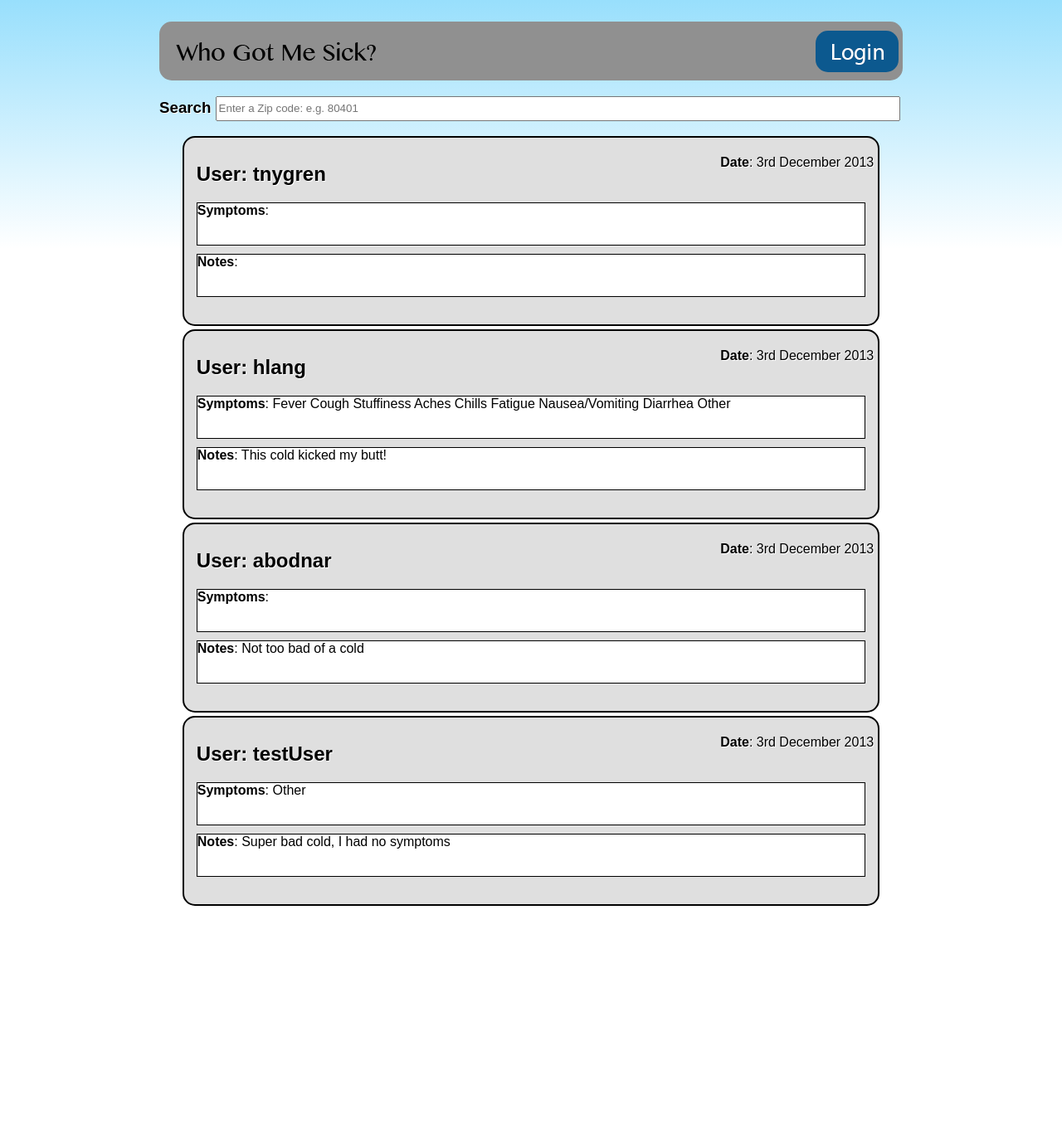
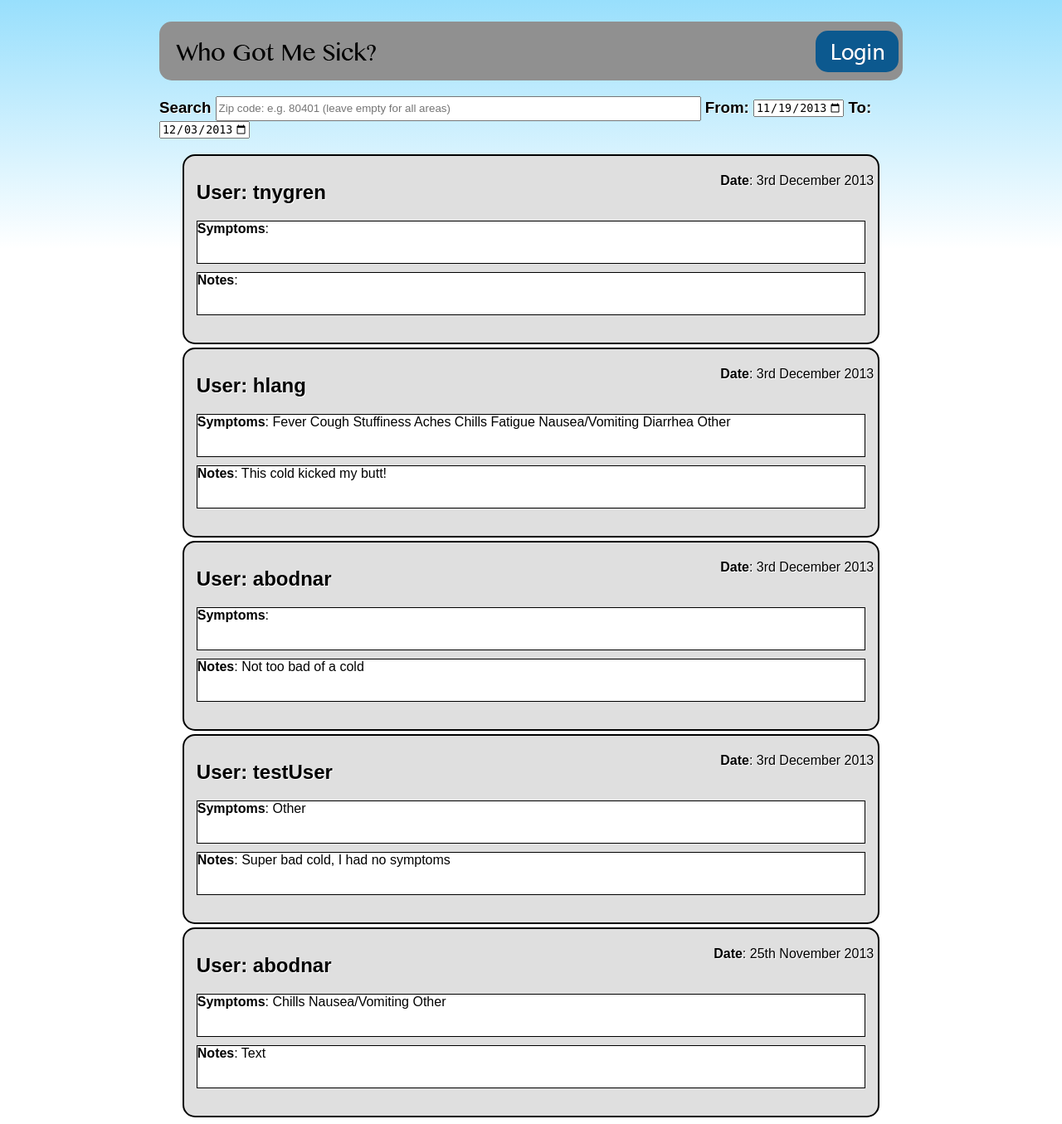
Before and after one commit to timmNygren/whoGotMeSick, a PHP site: page / in a window 1280 px wide. Shown: the whole page at 83% size. Before the commit the page ends 1092 px from the top, so only its background shows below. Run offline with PHP 8.4, Linux system fonts and the light colour scheme; data comes from the database, SQL or seed files in the repository.

Commit message:
Search by zip and between a time frame now works. changes to the database as well

```diff
--- a/index.php
+++ b/index.php
@@ -1,17 +1,39 @@
 <?php
 	session_start();
-
+	date_default_timezone_set('America/Denver');
 	include('dbcontrol.php');
 
 	if (isset($_GET)) {
 		if (empty($_GET['searchTerm'])) {
-			$search_query = "select * from users, reports where user_id=users.id;";
+			$search_query = "select * from users, reports where user_id=users.id ";
+			$search = "";
 		}
 		else {
-			$search_query = "select * from users, reports where user_id=users.id and zip_code=\"".$_GET['searchTerm']."\";";
-			unset($_GET);
+			$search_query = "select * from users, reports where user_id=users.id and zip_code=\"".$_GET['searchTerm']."\" ";
+			$search = $_GET['searchTerm'];
+			// unset($_POST['searchTerm']);
 		}
 
+		$defaultPreviousTime = mktime(12, 0, 0, date('m'), date('d')-14, date('Y'));
+
+		if (empty($_GET['d1'])) {
+			$previousDate = date('Y-m-d', $defaultPreviousTime);
+		} else {
+			$previousDate = $_GET['d1'];
+		}
+
+		if (empty($_GET['d2'])) {
+			$maxDate = date('Y-m-d');
+		} else {
+			$maxDate = $_GET['d2'];
+		}
+
+		if (strtotime($previousDate) > strtotime($maxDate)) {
+			$previousDate = date('Y-m-d', $defaultPreviousTime);
+			$maxDate = $maxDate;
+		}
+
+		$search_query = $search_query.'and reports.report_date between "'.$previousDate.'" and "'.$maxDate.'" order by reports.report_date desc;';
 	}
 
 ?>
@@ -67,7 +89,11 @@
 	<article class="search">
 		<form action="index.php" method="get">
 			<h3>Search
-			<input type="text" name="searchTerm" size="100%" placeholder="Enter a Zip code: e.g. 80401" pattern="\d\d\d\d\d" style="height:30px">
+			<input type="text" name="searchTerm" size="70%" placeholder="Zip code: e.g. 80401 (leave empty for all areas)" value="<?php echo $search; ?>" pattern="\d\d\d\d\d" style="height:30px">
+			<?php
+				// $defaultPreviousTime = mktime(12, 0, 0, date('m'), date('d')-14, date('Y'));
+				echo 'From: <input type="date" name="d1" value="'.$previousDate.'" max="'.$maxDate.'">  To: <input type="date" name="d2" value="'.$maxDate.'" max="'.date('Y-m-d').'">';
+			?>
 			</h3>
 		</form>
 	</article>
@@ -110,11 +136,14 @@
 
 		$result = $db->query($search_query);
 		// echo $search_query;
+
 		if ($result->num_rows == 0) {
-			echo "<h1>There are no sicknesses in this area</h1><br>";
+			echo "<h1>There are no sicknesses in this area at this point in time</h1><br>";
 		} else {
 			while($row = mysqli_fetch_array($result)){
-				$timestamp = strtotime($row['date']);
+				$timestamp = strtotime($row['report_date']);
+				// echo $timestamp."<br>";
+				// echo $row['date'];
 				echo "<article class='main'>";
 				echo "<h1><b>User</b>: ". $row['username'] ."</h1>";
 				echo "<div class='symptoms'><b>Symptoms</b>: ". parseSymptoms($row['symptoms']) ."</div>";
--- a/postreport.php
+++ b/postreport.php
@@ -4,7 +4,7 @@
 
 	include('dbcontrol.php');
 
-	$report_query = "insert into reports (user_id, zip_code, symptoms, note, date) values(?, ?, ?, ?, NOW())";
+	$report_query = "insert into reports (user_id, zip_code, symptoms, note, report_date) values(?, ?, ?, ?, CURDATE())";
 	$stmt = $db->prepare($report_query);
 
 	$encoded = "";
--- a/register.php
+++ b/register.php
@@ -35,7 +35,7 @@
 			$result->free();
 
 
-			$new_user_query = "insert into users(username, password, settings) values(?, ?, ?);";
+			$new_user_query = "insert into users(username, password, settings, date_joined) values(?, ?, ?, NOW());";
 			$stmt = $db->prepare($new_user_query);
 
 			$stmt->bind_param("sss", $username, $password, $settings);
--- a/useraccountsettings.php
+++ b/useraccountsettings.php
@@ -21,7 +21,7 @@
 		echo 'Welcome '.$_SESSION['valid_user']."!";
 	?>
 	<div class="content">
-		<form action="change.php" method="post">
+		<form action="updateusersettings.php" method="post">
 			<span class='section_header'><h1>Change User Name</h1></span>
 			<?php
 				if (isset($_SESSION['name_change'])) {
@@ -40,7 +40,7 @@
 		</form>
 	</div>
 	<div class="content">
-		<form action="change.php" method="post">
+		<form action="updateusersettings.php" method="post">
 			<span class='section_header'><h1>Change Password</h1></span>
 			<?php
 				if (isset($_SESSION['password_change'])) {
@@ -87,7 +87,7 @@
 				$rateCheck = "unchecked";
 			}
 
-			echo "<form action='change.php' method='post'>";
+			echo "<form action='updateusersettings.php' method='post'>";
 			echo "<input type='checkbox' name='showName' ".$userCheck.">Show Username<br>";
 			echo "<input type='checkbox' name='showRate' ".$rateCheck.">Show Rating<br>";
 		?>
```
Also changed, not shown: whogotmesick.sql (+9 -6 lines).
